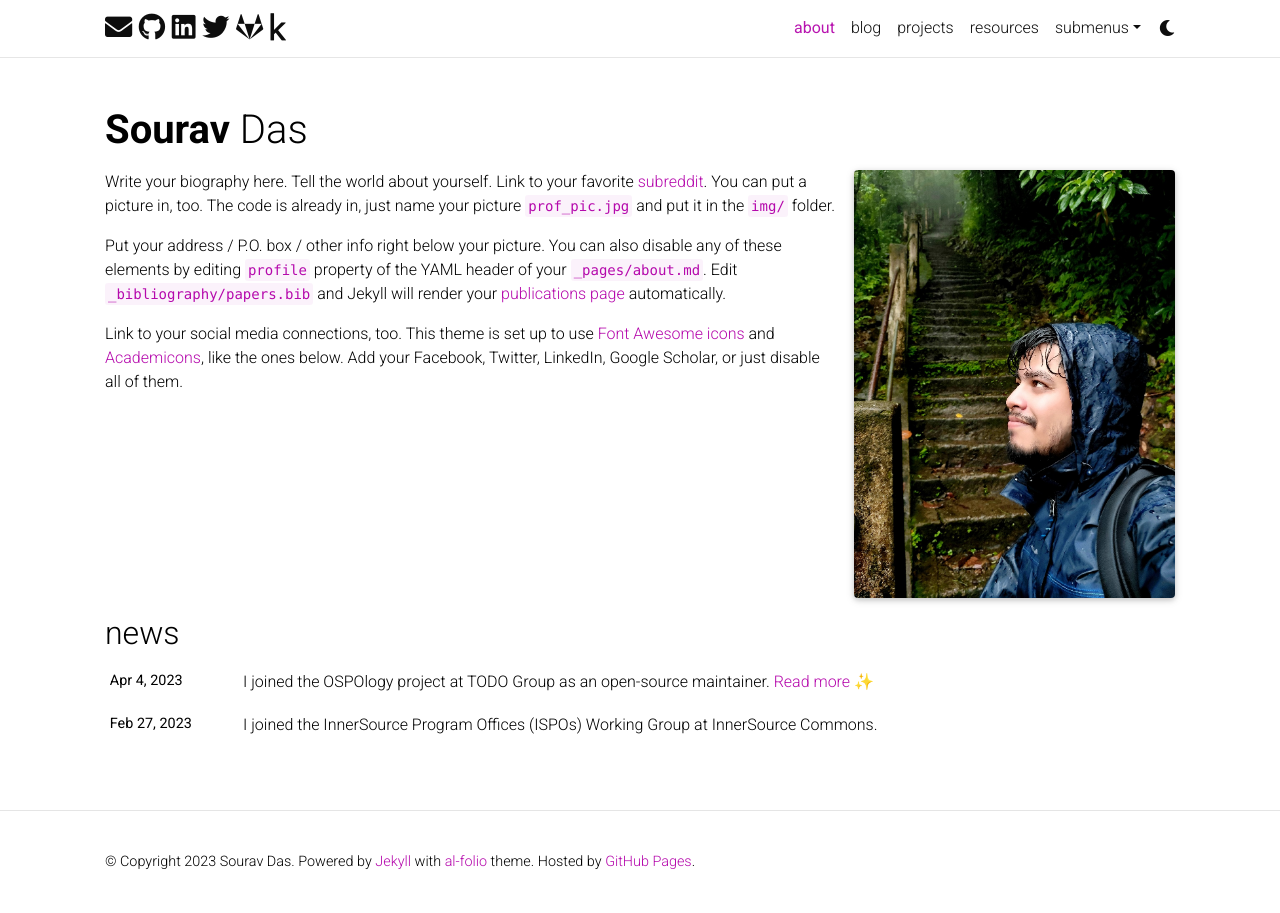
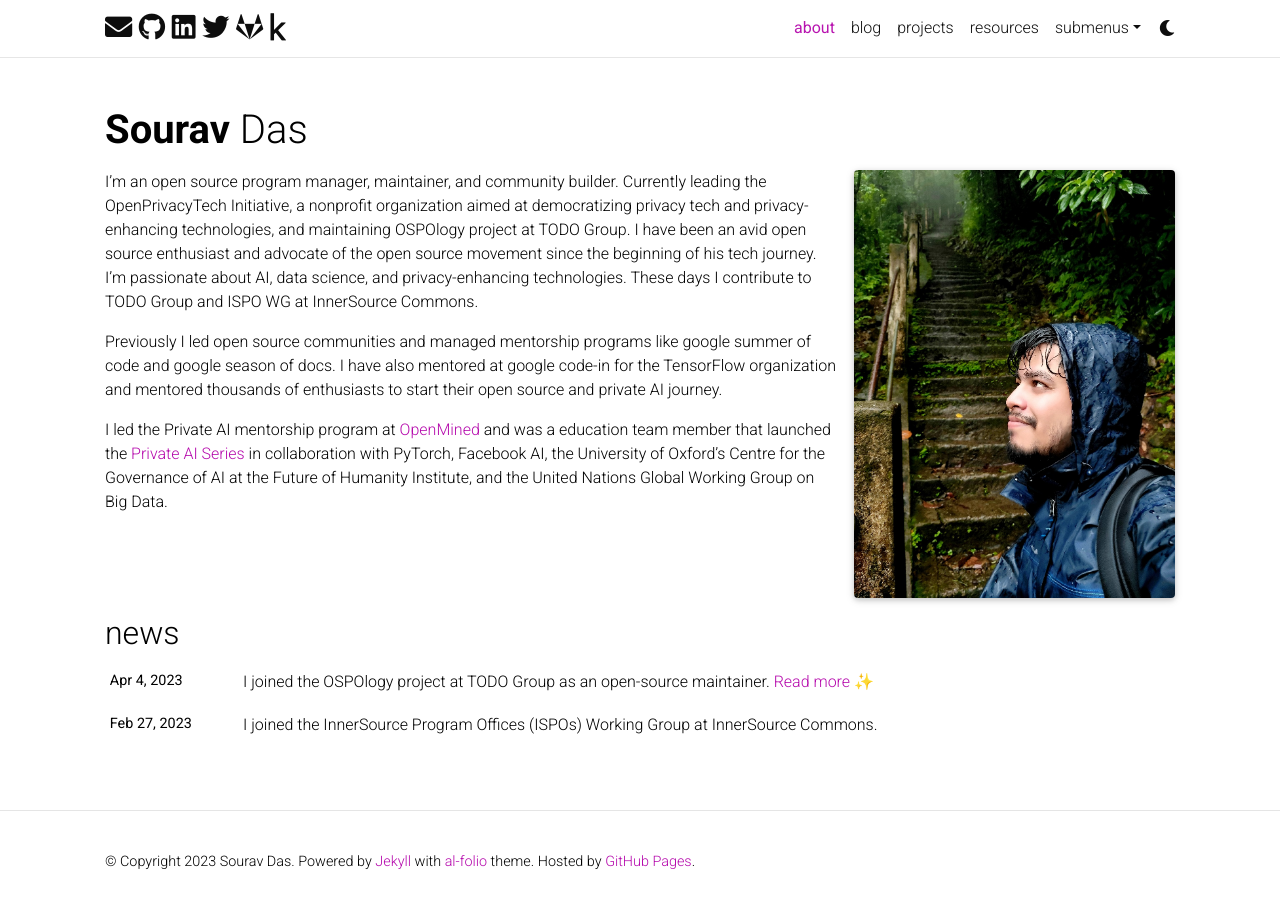
Before and after one commit to souravcipher/souravcipher.github.io, a Jekyll site: the page built from _pages/about.md, in a window 1280 px wide. Built offline with Jekyll 4.4.1, drawn with Linux system fonts in a browser that asks for light colours; full-size pictures stand in for the smaller copies a plugin makes; emoji names are drawn with the system emoji font; comment, search, counter and statistics services are not loaded; a style sheet for code colours, icons or effects is not loaded.

Commit message:
Update about.md

```diff
--- a/_pages/about.md
+++ b/_pages/about.md
@@ -19,8 +19,8 @@ selected_papers: false # includes a list of papers marked as "selected={true}"
 social: false  # includes social icons at the bottom of the page
 ---
 
-Write your biography here. Tell the world about yourself. Link to your favorite [subreddit](http://reddit.com). You can put a picture in, too. The code is already in, just name your picture `prof_pic.jpg` and put it in the `img/` folder.
+I'm an open source program manager, maintainer, and community builder. Currently leading the OpenPrivacyTech Initiative, a nonprofit organization aimed at democratizing privacy tech and privacy-enhancing technologies, and maintaining OSPOlogy project at TODO Group. I have been an avid open source enthusiast and advocate of the open source movement since the beginning of his tech journey. I'm passionate about AI, data science, and privacy-enhancing technologies. These days I contribute to TODO Group and ISPO WG at InnerSource Commons.
 
-Put your address / P.O. box / other info right below your picture. You can also disable any of these elements by editing `profile` property of the YAML header of your `_pages/about.md`. Edit `_bibliography/papers.bib` and Jekyll will render your [publications page](/al-folio/publications/) automatically.
+Previously I led open source communities and managed mentorship programs like google summer of code and google season of docs. I have also mentored at google code-in for the TensorFlow organization and mentored thousands of enthusiasts to start their open source and private AI journey.
 
-Link to your social media connections, too. This theme is set up to use [Font Awesome icons](http://fortawesome.github.io/Font-Awesome/) and [Academicons](https://jpswalsh.github.io/academicons/), like the ones below. Add your Facebook, Twitter, LinkedIn, Google Scholar, or just disable all of them.
+I led the Private AI mentorship program at [OpenMined](https://openmined.org/) and was a education team member that launched the [Private AI Series](https://courses.openmined.org/) in collaboration with PyTorch, Facebook AI, the University of Oxford’s Centre for the Governance of AI at the Future of Humanity Institute, and the United Nations Global Working Group on Big Data.
```
